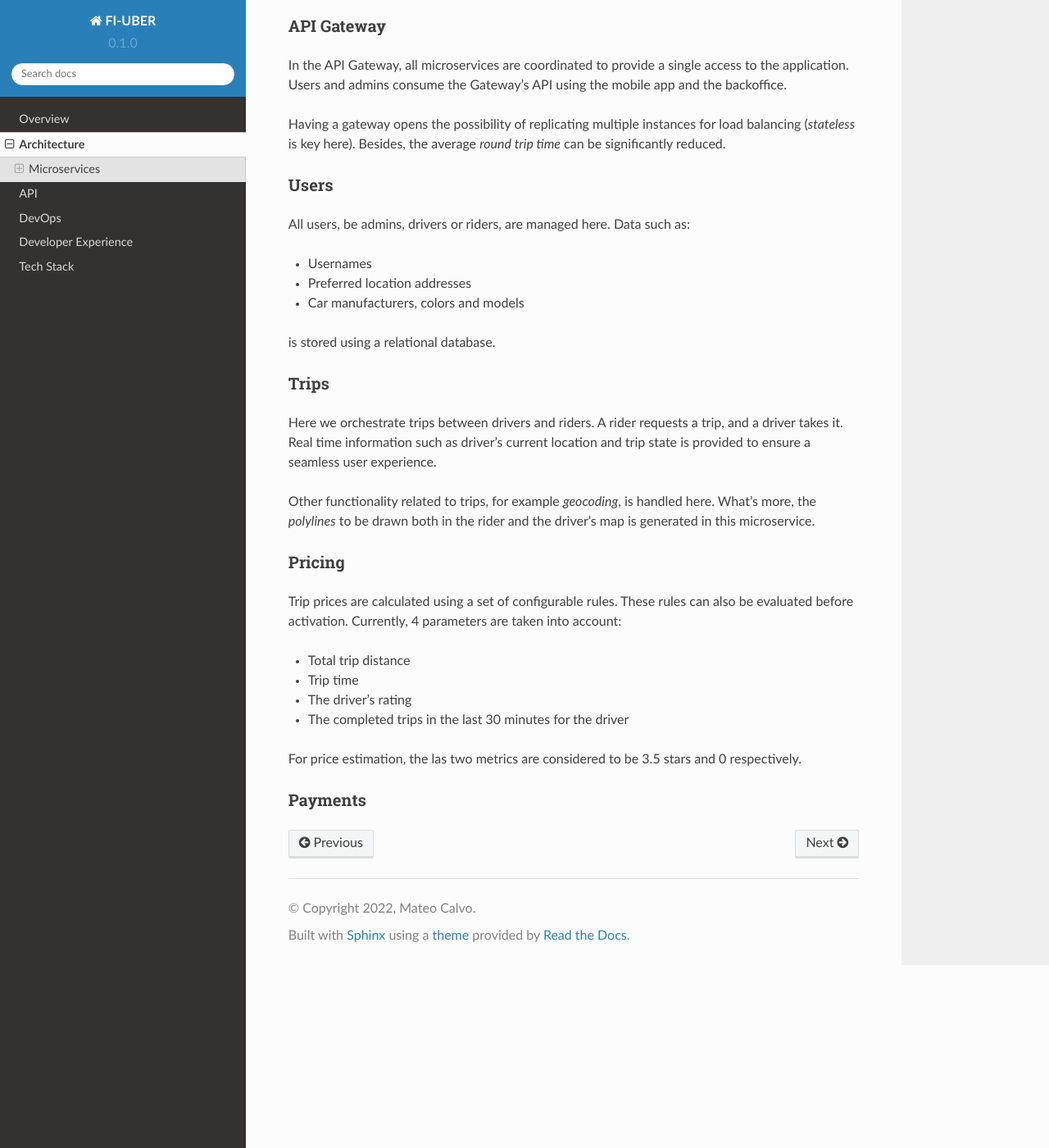
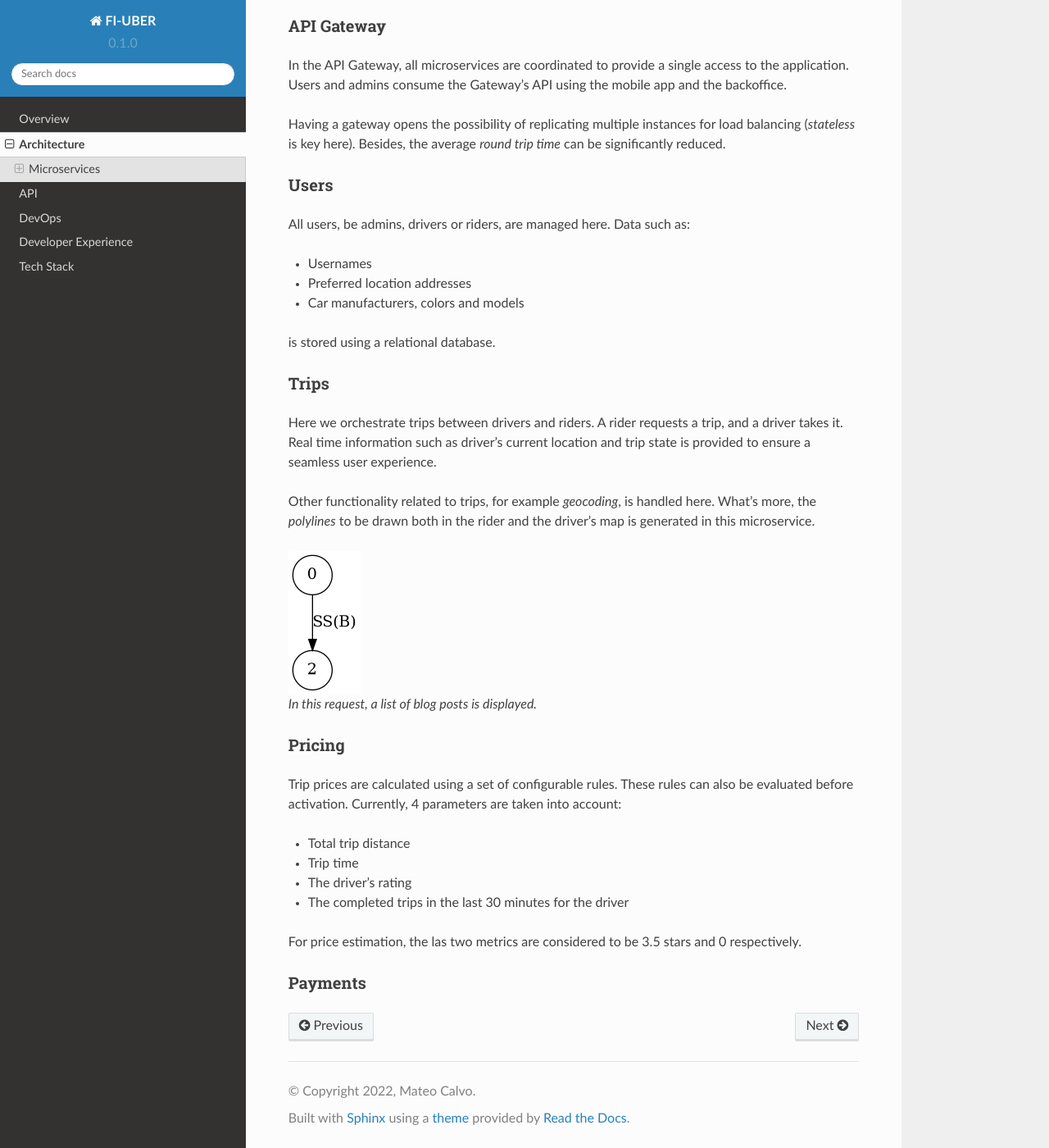
Before and after one commit to mateoicalvo/fiuber-docs, a Sphinx documentation site: the page built from docs/source/architecture.rst, in a window 1280 px wide and 1400 px high, scrolled down 270 px. Shown: the whole window at 82% size. Built offline with Sphinx 7.4.7 and the Read the Docs theme 2.0.0, drawn with Linux system fonts in a browser that asks for light colours.

```diff
--- a/docs/source/architecture.rst
+++ b/docs/source/architecture.rst
@@ -42,6 +42,14 @@ Other functionality related to trips, for example *geocoding*, is handled here.
 What's more, the *polylines* to be drawn both in the rider and the driver's map
 is generated in this microservice.
 
+..  graphviz::
+    :caption: In this request, a list of blog posts is displayed.
+
+    digraph {
+        node [shape = circle];
+	    0 -> 2 [label = "SS(B)"];
+    }
+
 Pricing
 ~~~~~~~
 
--- a/docs/source/conf.py
+++ b/docs/source/conf.py
@@ -18,6 +18,7 @@ extensions = [
     'sphinx.ext.autosummary',
     'sphinx.ext.intersphinx',
     'sphinxcontrib.youtube',
+    'sphinx.ext.graphviz',
 ]
 
 intersphinx_mapping = {
--- a/requirements.txt
+++ b/requirements.txt
@@ -1 +1,2 @@
 sphinxcontrib-youtube==1.2.0
+graphviz==0.20.1
```
